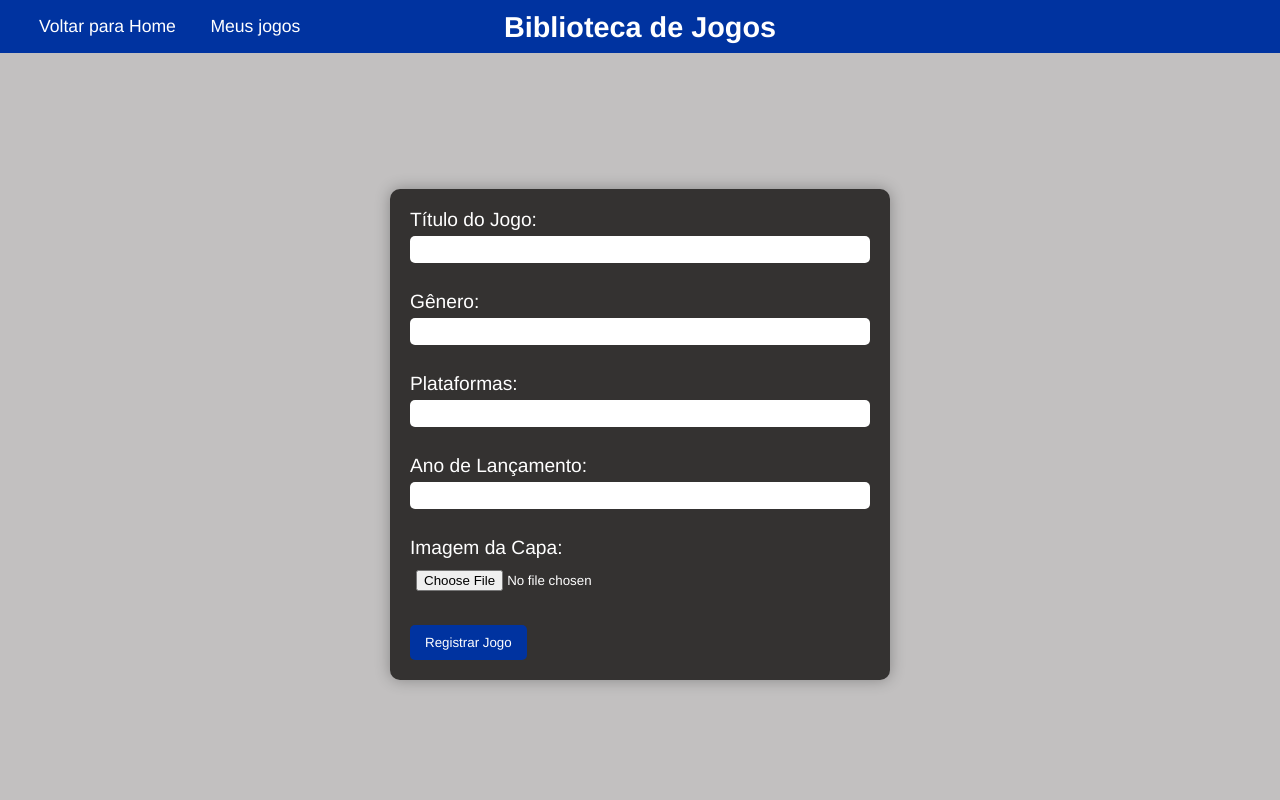
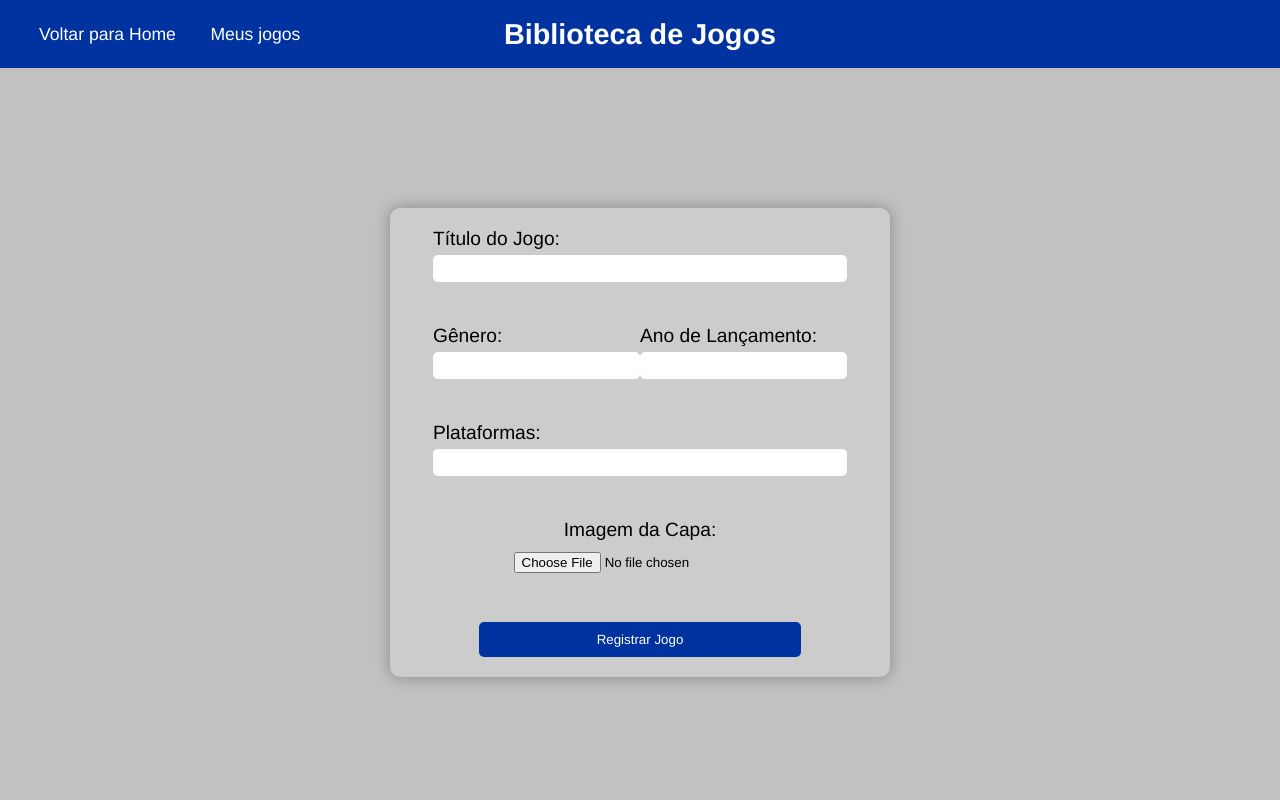
Before and after one commit to TIMarcusOliveira/Biblioteca_Jogos_CRUD, a PHP site: page /views/crud/creategame.php in a window 1280 px wide. Run offline with PHP 8.4, Linux system fonts and the light colour scheme; a user stored in the database is signed in.

Commit message:
css progress

```diff
--- a/public/css/create.css
+++ b/public/css/create.css
@@ -1,96 +1,60 @@
-* {
-  margin: 0;
-  padding: 0;
-  box-sizing: border-box;
-  font-family: Helvetica;
-}
-
-body {
-  display: flex;
-  flex-direction: column;
-  height: 100vh;
-  max-width: 100vw;
-  background-color: #c2c0c0;
-}
-
-header {
-  display: flex;
-  align-items: center;
-  justify-content: flex-start;
-  background-color: #0033a0;
-  padding: 1rem 1.5rem;
-  color: white;
-  position: relative;
-  margin-bottom: 1em;
-  box-sizing: border-box;
-}
-
-header nav {
-  flex: 0 0 auto;
-}
-
-header nav a {
-  color: white;
-  text-decoration: none;
-  margin: 0 15px;
-  font-size: 1.1rem;
-  transition: opacity 0.2s;
-}
-
-header nav a:hover {
-  text-decoration: underline;
-  opacity: 0.85;
-}
-
-header h1 {
-  position: absolute;
-  left: 50%;
-  top: 50%;
-  transform: translate(-50%, -50%);
-  margin: 0;
-  text-align: center;
-  font-size: 1.8em;
-  white-space: nowrap;
-}
-
-/* Centraliza o conteúdo principal */
 main {
-  flex: 1; /* ocupa o restante da altura */
+  flex: 1;
   display: flex;
   justify-content: center;
   align-items: center;
   padding: 1em;
 }
 
+/* Caixa do formulário */
 form {
-  background-color: #343231;
-  color: white;
+  display: flex;
+  flex-direction: column;
+  align-items: center;
+  gap: 15px;
+  background-color: #ccc;
+  color: black;
   width: 80%;
   max-width: 500px;
   padding: 20px;
   border-radius: 10px;
   box-shadow: 0 0 15px rgba(0, 0, 0, 0.3);
 }
+.rows {
+  flex: 1;
+  display: flex;
+  flex-direction: row;
+  justify-content: space-between;
+  width: 90%;
+}
 
 .form-control {
   display: flex;
   flex-direction: column;
-  margin-bottom: 10px;
+  width: 100%;
 }
 
 .form-control label {
   margin-bottom: 5px;
+  font-size: 1.2em;
 }
 
-label {
-  font-size: 1.2em;
-}
 input[type="text"],
 input[type="number"],
 input[type="file"] {
   padding: 6px;
   border: none;
   border-radius: 5px;
+}
+
+#nome,
+#plataformas {
+  width: 100% !important;
+}
+
+#file {
+  align-items: center;
+  width: 400px !important;
 }
 
 input[type="submit"] {
@@ -100,40 +64,16 @@ input[type="submit"] {
   padding: 10px 15px;
   border-radius: 5px;
   cursor: pointer;
+  transition: background-color 0.3s;
+  width: 70%;
 }
 
 input[type="submit"]:hover {
   background-color: #002070;
 }
 
-/* Responsividade */
+/* Responsividade — mantém o padrão do global */
 @media (max-width: 1010px) {
-  header {
-    flex-direction: column;
-    justify-content: center;
-    align-items: center;
-    text-align: center;
-    padding: 0.8rem;
-  }
-
-  header h1 {
-    position: static;
-    transform: none;
-    margin-top: 0.5rem;
-    white-space: normal;
-    font-size: 1.5em;
-  }
-
-  header nav {
-    margin-bottom: 0.5rem;
-  }
-
-  header nav a {
-    display: inline-block;
-    margin: 0 8px;
-    font-size: 1rem;
-  }
-
   form {
     width: 90%;
   }
--- /dev/null
+++ b/public/css/global.css
@@ -0,0 +1,168 @@
+/* ===================== RESET GLOBAL ===================== */
+* {
+  margin: 0;
+  padding: 0;
+  box-sizing: border-box;
+  font-family: Helvetica, Arial, sans-serif;
+}
+
+/* ===================== BODY ===================== */
+body {
+  display: flex;
+  flex-direction: column;
+  background-color: #c2c0c0;
+  color: #000;
+  max-width: 100vw;
+  height: 100vh;
+  overflow-x: hidden;
+}
+
+/* ===================== HEADER PADRÃO ===================== */
+header {
+  display: flex;
+  align-items: center;
+  justify-content: space-between;
+  background-color: #0033a0;
+  padding: 1rem 1.5rem;
+  height: 68px;
+  color: white;
+  position: relative;
+  margin-bottom: 1em;
+  box-sizing: border-box;
+}
+
+header nav {
+  flex: 0 0 auto;
+}
+
+header nav a {
+  color: white;
+  text-decoration: none;
+  margin: 0 15px;
+  font-size: 1.1rem;
+  transition: opacity 0.2s;
+}
+
+header nav a:hover {
+  text-decoration: underline;
+  opacity: 0.85;
+}
+
+header h1 {
+  position: absolute;
+  left: 50%;
+  top: 50%;
+  transform: translate(-50%, -50%);
+  margin: 0;
+  text-align: center;
+  font-size: 1.8em;
+  white-space: nowrap;
+}
+
+/* Botões dentro do header (ex: Mudar cor, Logout etc.) */
+header button {
+  padding: 10px 15px;
+  border: none;
+  background-color: #222;
+  color: white;
+  border-radius: 5px;
+  cursor: pointer;
+  transition: background-color 0.3s;
+}
+
+header button:hover {
+  background-color: #444;
+}
+
+/* ===================== LAYOUT PRINCIPAL ===================== */
+main {
+  display: flex;
+  justify-content: center;
+  align-items: center;
+  flex-direction: column;
+  padding: 1em;
+}
+
+/* ===================== FORMULÁRIOS ===================== */
+form {
+  background-color: #343231;
+  color: white;
+  width: 80%;
+  max-width: 500px;
+  padding: 20px;
+  border-radius: 10px;
+  box-shadow: 0 0 15px rgba(0, 0, 0, 0.3);
+}
+
+.form-control {
+  display: flex;
+  flex-direction: column;
+  margin-bottom: 10px;
+}
+
+.form-control label {
+  margin-bottom: 5px;
+  font-size: 1.2em;
+}
+
+input[type="text"],
+input[type="number"],
+input[type="file"],
+input[type="password"],
+input[type="email"] {
+  padding: 6px;
+  border: none;
+  border-radius: 5px;
+}
+
+input[type="submit"] {
+  background-color: #0033a0;
+  color: white;
+  border: none;
+  padding: 10px 15px;
+  border-radius: 5px;
+  cursor: pointer;
+  transition: background-color 0.3s;
+}
+
+input[type="submit"]:hover {
+  background-color: #002070;
+}
+
+/* ===================== RESPONSIVIDADE ===================== */
+@media (max-width: 1010px) {
+  header {
+    flex-direction: column;
+    justify-content: center;
+    align-items: center;
+    text-align: center;
+    padding: 0.8rem;
+    height: auto; /* Evita que o header fique espremido */
+  }
+
+  header h1 {
+    position: static;
+    transform: none;
+    margin-top: 0.5rem;
+    white-space: normal;
+    font-size: 1.5em;
+  }
+
+  header nav {
+    margin-bottom: 0.5rem;
+  }
+
+  header nav a {
+    display: inline-block;
+    margin: 0 8px;
+    font-size: 1rem;
+  }
+
+  header button {
+    margin-top: 0.8rem;
+  }
+
+  form {
+    width: 90%;
+  }
+}
--- a/views/crud/creategame.php
+++ b/views/crud/creategame.php
@@ -43,6 +43,7 @@
     <meta charset="UTF-8">
     <meta name="viewport" content="width=device-width, initial-scale=1.0">
     <title> Registrar jogos </title>
+    <link rel="stylesheet" href="../../public/css/global.css">
     <link rel="stylesheet" href="../../public/css/create.css">
 </head>
 <body>
@@ -56,28 +57,34 @@
     </header>
     <main>
         <form action="" method="post" enctype="multipart/form-data">
+            <div class="rows">
                 <div class="form-control">
                     <label for="nome">Título do Jogo:</label>
                     <input type="text" id="nome" name="nome" required><br>
                 </div>
+            </div>
 
+            <div class="rows">
                 <div class="form-control">
                     <label for="genero">Gênero:</label>
                     <input type="text" id="genero" name="genero" required><br>
                 </div>
 
                 <div class="form-control">
+                    <label for="ano_lancamento">Ano de Lançamento:</label>
+                    <input type="number" id="ano_lancamento" name="ano_lancamento" required><br>
+                </div>
+            </div>
+            <div class="rows">
+                <div class="form-control">
                     <label for="plataformas">Plataformas:</label>
                     <input type="text" id="plataformas" name="plataformas" required><br>
 
                 </div>
-
-            <div class="form-control">
-                <label for="ano_lancamento">Ano de Lançamento:</label>
-                <input type="number" id="ano_lancamento" name="ano_lancamento" required><br>
             </div>
 
-            <div class="form-control">
+
+            <div class="form-control" id="file">
                 <label for="imagem_capa">Imagem da Capa:</label>
                 <input type="file" id="imagem_capa" name="imagem_capa"><br>
             </div>
```
Also changed, not shown: public/css/read.css (+30 -87 lines), public/css/style.css (deleted, +0 -18 lines), views/crud/readgame.php (+17 -1 lines), 1 other file. Lines whose indentation alone changed are shown as unchanged.
